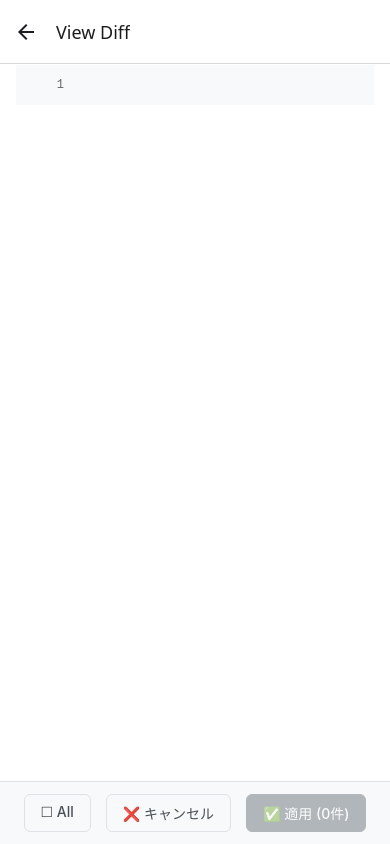
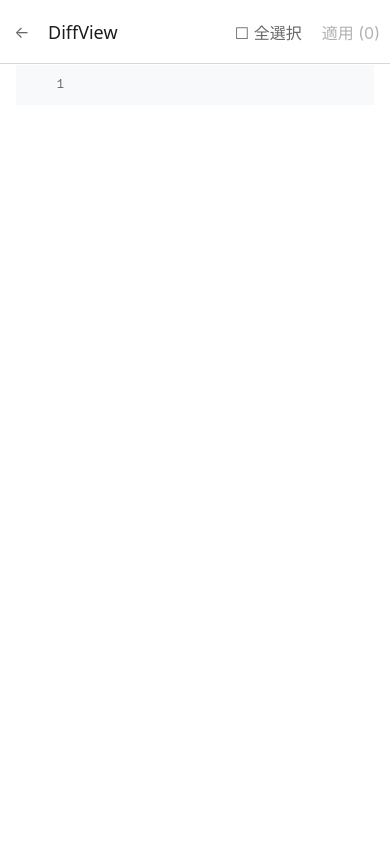
Before and after one commit to iwamaki/Noteapp, a React Native app: screen /DiffView in a window 390 px wide. Built offline with nearby package versions, Linux system fonts and the light colour scheme.

Commit message:
差分適用画面ボタン位置：フッター→ヘッダー

```diff
--- a/src/features/diff-view/DiffViewScreen.tsx
+++ b/src/features/diff-view/DiffViewScreen.tsx
@@ -3,8 +3,8 @@
  *  ノートの差分表示機能を提供します。データの取得、ビジネスロジックの実行、
  *  およびUIコンポーネントへのデータ供給を担当します。
  */
-import React, { useMemo } from 'react';
-import { View, StyleSheet, Alert, TouchableOpacity, Text } from 'react-native';
+import React, { useMemo, useLayoutEffect } from 'react';
+import { View, StyleSheet, Alert } from 'react-native';
 import { useNavigation } from '@react-navigation/native';
 import { StackNavigationProp } from '@react-navigation/stack';
 import { RootStackParamList } from '../../navigation/types';
@@ -12,6 +12,7 @@ import { useNoteStore } from '../../store/noteStore';
 import { generateDiff } from '../../services/diffService';
 import { useDiffManager } from '../../hooks/useDiffManager';
 import { DiffViewer } from './components/DiffViewer';
+import { HeaderButton } from '../../components/HeaderButton';
 
 function DiffViewScreen() {
   const navigation = useNavigation<StackNavigationProp<RootStackParamList>>();
@@ -21,13 +22,11 @@ function DiffViewScreen() {
   const newContent = draftNote?.content ?? '';
   const filename = draftNote?.title ?? '差分プレビュー';
 
-  // 1. 差分データを計算 (from diffService)
   const diff = useMemo(() => generateDiff(originalContent, newContent), [
     originalContent,
     newContent,
   ]);
 
-  // 2. 差分選択の状態を管理 (from useDiffManager hook)
   const {
     selectedBlocks,
     toggleBlockSelection,
@@ -38,7 +37,6 @@ function DiffViewScreen() {
 
   const allSelected = selectedBlocks.size === allChangeBlockIds.size && allChangeBlockIds.size > 0;
 
-  // 3. ビジネスロジック (適用処理)
   const handleApply = async () => {
     const selectedContent = generateSelectedContent();
     setDraftNote({ title: filename, content: selectedContent });
@@ -53,13 +51,39 @@ function DiffViewScreen() {
     }
   };
 
-  // 4. ビジネスロジック (キャンセル処理)
   const handleCancel = () => {
     setDraftNote(null);
     navigation.goBack();
   };
 
-  // 5. UIコンポーネントにデータを渡してレンダリング
+  useLayoutEffect(() => {
+    navigation.setOptions({
+      headerTitle: 'DiffView',
+      headerLeft: () => (
+        <HeaderButton
+          title="←"
+          onPress={handleCancel}
+          variant="secondary"
+        />
+      ),
+      headerRight: () => (
+        <View style={styles.headerRightContainer}>
+          <HeaderButton
+            title={allSelected ? '☑ 全選択' : '☐ 全選択'}
+            onPress={toggleAllSelection}
+            variant="secondary"
+          />
+          <HeaderButton
+            title={`適用 (${selectedBlocks.size})`}
+            onPress={handleApply}
+            disabled={selectedBlocks.size === 0}
+            variant="primary"
+          />
+        </View>
+      ),
+    });
+  }, [navigation, handleApply, handleCancel, toggleAllSelection, allSelected, selectedBlocks.size]);
+
   return (
     <View style={styles.container}>
       <DiffViewer
@@ -67,31 +91,6 @@ function DiffViewScreen() {
         selectedBlocks={selectedBlocks}
         onBlockToggle={toggleBlockSelection}
       />
-      <View style={styles.footer}>
-        <View style={styles.controls}>
-          <TouchableOpacity style={styles.controlButton} onPress={toggleAllSelection}>
-            <Text style={styles.controlButtonText}>
-              {allSelected ? '☑ All' : '☐ All'}
-            </Text>
-          </TouchableOpacity>
-          <TouchableOpacity style={[styles.controlButton, styles.cancelButton]} onPress={handleCancel}>
-            <Text style={styles.controlButtonText}>❌ キャンセル</Text>
-          </TouchableOpacity>
-          <TouchableOpacity
-            style={[
-              styles.controlButton,
-              styles.applyButton,
-              selectedBlocks.size === 0 && styles.disabledButton,
-            ]}
-            onPress={handleApply}
-            disabled={selectedBlocks.size === 0}
-          >
-            <Text style={[styles.controlButtonText, styles.applyButtonText]}>
-              ✅ 適用 ({selectedBlocks.size}件)
-            </Text>
-          </TouchableOpacity>
-        </View>
-      </View>
     </View>
   );
 }
@@ -101,44 +100,9 @@ const styles = StyleSheet.create({
     flex: 1,
     backgroundColor: '#fff',
   },
-  footer: {
-    backgroundColor: '#f8f9fa',
-    paddingHorizontal: 16,
-    paddingVertical: 12,
-    borderTopWidth: 1,
-    borderTopColor: '#dee2e6',
-  },
-  controls: {
+  headerRightContainer: {
     flexDirection: 'row',
-    justifyContent: 'space-around',
-  },
-  controlButton: {
-    paddingHorizontal: 16,
-    paddingVertical: 8,
-    borderRadius: 6,
-    backgroundColor: '#f8f9fa',
-    borderWidth: 1,
-    borderColor: '#dee2e6',
-  },
-  controlButtonText: {
-    fontSize: 14,
-    fontWeight: '500',
-    color: '#495057',
-  },
-  cancelButton: {
-    backgroundColor: '#f8f9fa',
-  },
-  applyButton: {
-    backgroundColor: '#28a745',
-    borderColor: '#28a745',
-  },
-  applyButtonText: {
-    color: '#fff',
-  },
-  disabledButton: {
-    backgroundColor: '#6c757d',
-    borderColor: '#6c757d',
-    opacity: 0.5,
+    alignItems: 'center',
   },
 });
 
```
Also changed, not shown: tsconfig.json (+8 -3 lines), 2 other files (tests, documents, lock files or other folders).
